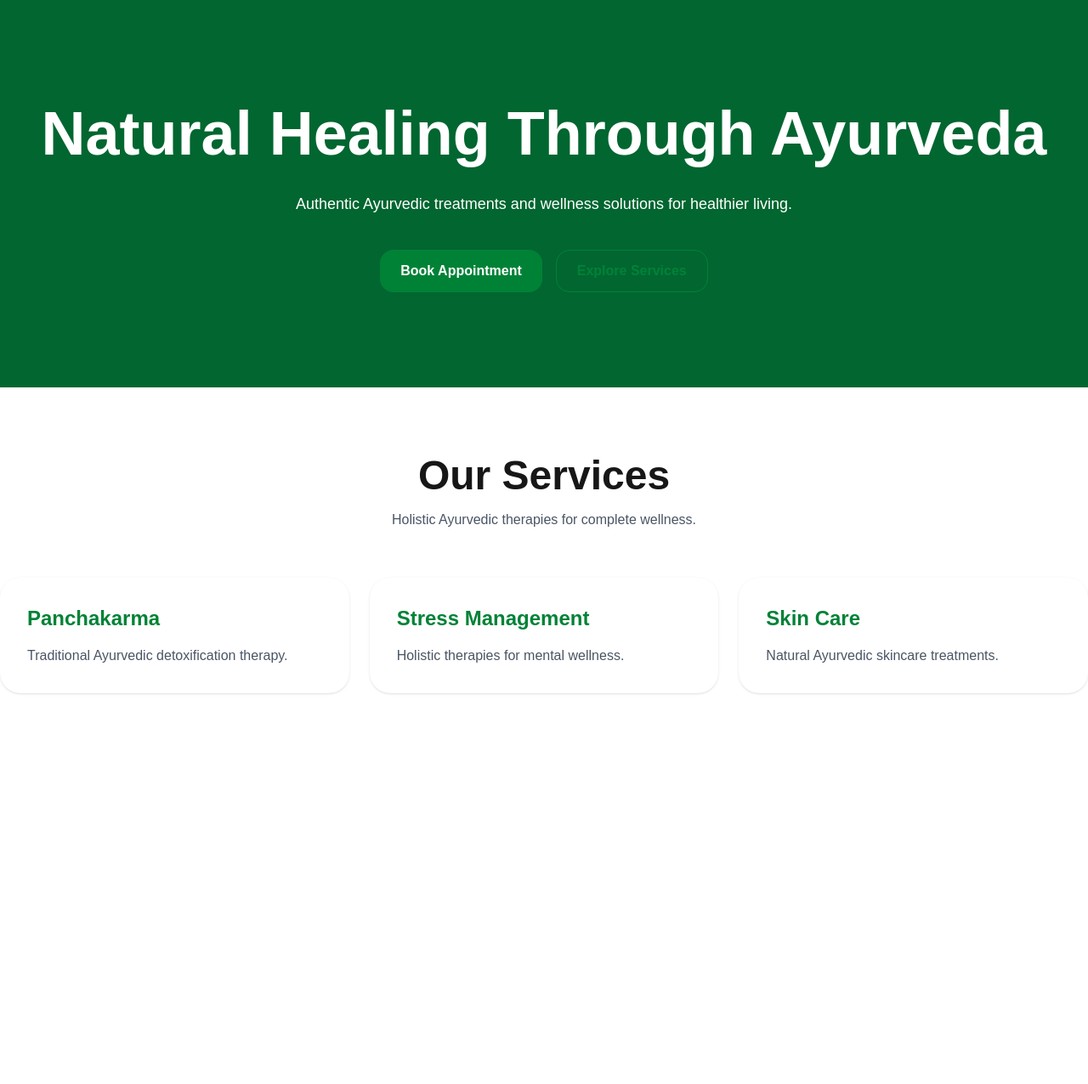
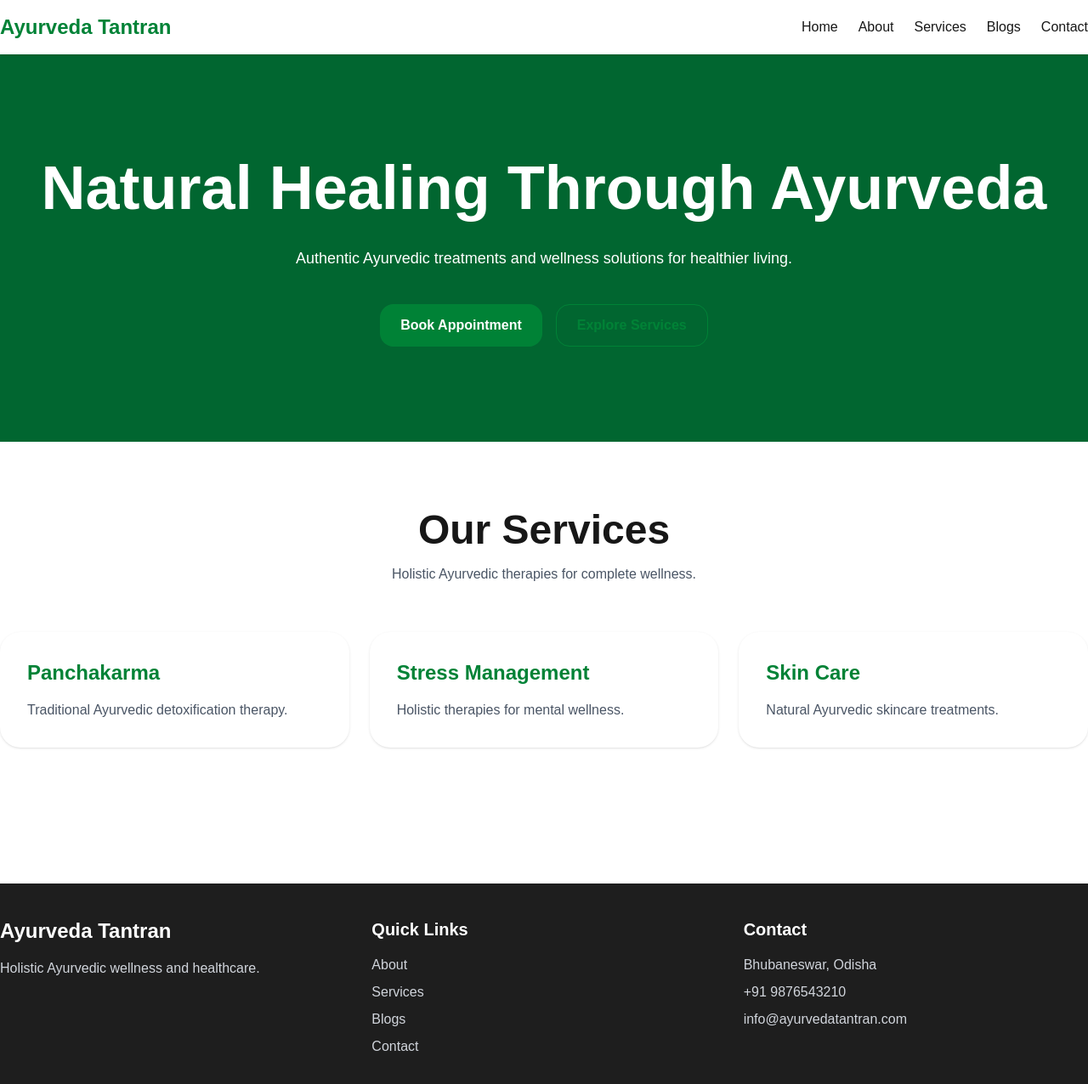
Before and after one commit to utripathy/ayurvedic-tantran-hospital, a Next.js app: page / in a window 1280 px wide. Shown: the top 1276 px of the page at 85% size. Before the commit the page ends 896 px from the top, so only its background shows below. Built offline with nearby package versions, Linux system fonts and the light colour scheme.

Commit message:
created navbar and footer

```diff
--- a/src/app/page.tsx
+++ b/src/app/page.tsx
@@ -1,4 +1,6 @@
 
+import Footer from '../components/layout/footer';
+import Navbar from '../components/layout/navbar';
 import HeroSection from '../features/home/hero-section';
 import ServicesPreview from '../features/home/services-preview';
 
@@ -6,13 +8,13 @@ import ServicesPreview from '../features/home/services-preview';
 export default function HomePage() {
   return (
     <main>
-      {/* <Navbar /> */}
+      <Navbar />
 
       <HeroSection />
 
       <ServicesPreview />
 
-      {/* <Footer /> */}
+      <Footer />
     </main>
   );
 }
--- /dev/null
+++ b/src/components/layout/footer.tsx
@@ -0,0 +1,44 @@
+export default function Footer() {
+  return (
+    <footer className="mt-20 bg-[#1e1e1e] text-white">
+      <div className="container-custom py-10">
+        <div className="grid gap-8 md:grid-cols-3">
+          <div>
+            <h2 className="text-2xl font-bold">
+              Ayurveda Tantran
+            </h2>
+
+            <p className="mt-4 text-gray-300">
+              Holistic Ayurvedic wellness and healthcare.
+            </p>
+          </div>
+
+          <div>
+            <h3 className="text-xl font-semibold">
+              Quick Links
+            </h3>
+
+            <ul className="mt-4 space-y-2 text-gray-300">
+              <li>About</li>
+              <li>Services</li>
+              <li>Blogs</li>
+              <li>Contact</li>
+            </ul>
+          </div>
+
+          <div>
+            <h3 className="text-xl font-semibold">
+              Contact
+            </h3>
+
+            <div className="mt-4 space-y-2 text-gray-300">
+              <p>Bhubaneswar, Odisha</p>
+              <p>+91 9876543210</p>
+              <p>info@ayurvedatantran.com</p>
+            </div>
+          </div>
+        </div>
+      </div>
+    </footer>
+  );
+}
--- /dev/null
+++ b/src/components/layout/navbar.tsx
@@ -0,0 +1,36 @@
+import Link from "next/link";
+
+const navLinks = [
+  { label: "Home", href: "/" },
+  { label: "About", href: "/about" },
+  { label: "Services", href: "/services" },
+  { label: "Blogs", href: "/blogs" },
+  { label: "Contact", href: "/contact" },
+];
+
+export default function Navbar() {
+  return (
+    <header className="sticky top-0 z-50 bg-white shadow-sm">
+      <div className="container-custom flex items-center justify-between py-4">
+        <Link
+          href="/"
+          className="text-2xl font-bold text-green-700"
+        >
+          Ayurveda Tantran
+        </Link>
+
+        <nav className="hidden gap-6 md:flex">
+          {navLinks.map((link) => (
+            <Link
+              key={link.href}
+              href={link.href}
+              className="font-medium hover:text-green-700"
+            >
+              {link.label}
+            </Link>
+          ))}
+        </nav>
+      </div>
+    </header>
+  );
+}
```
